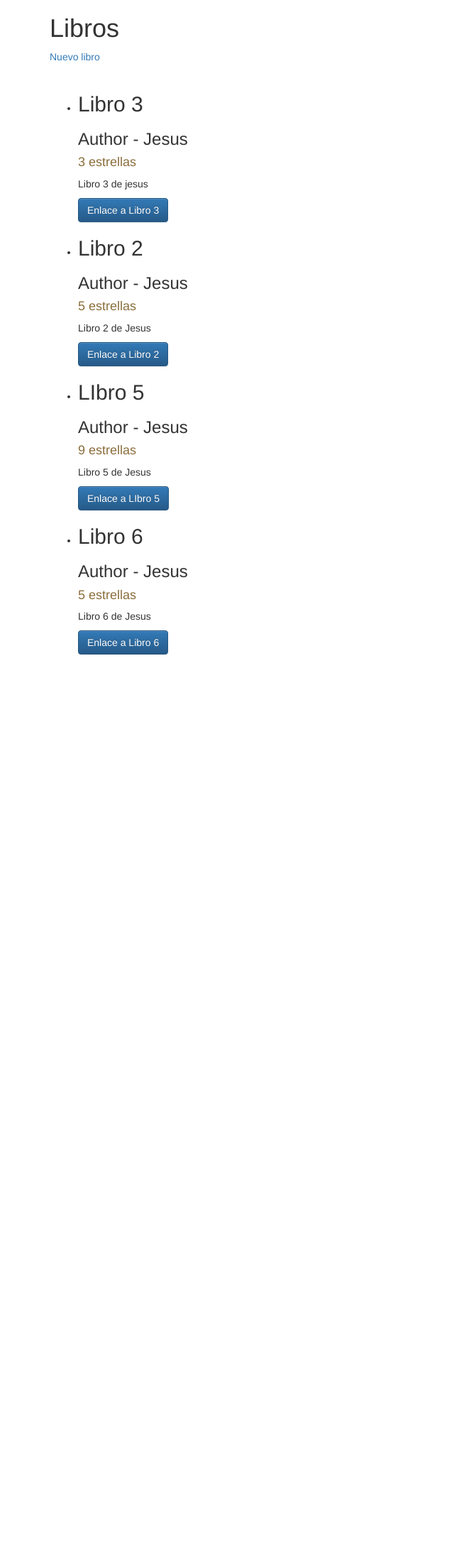
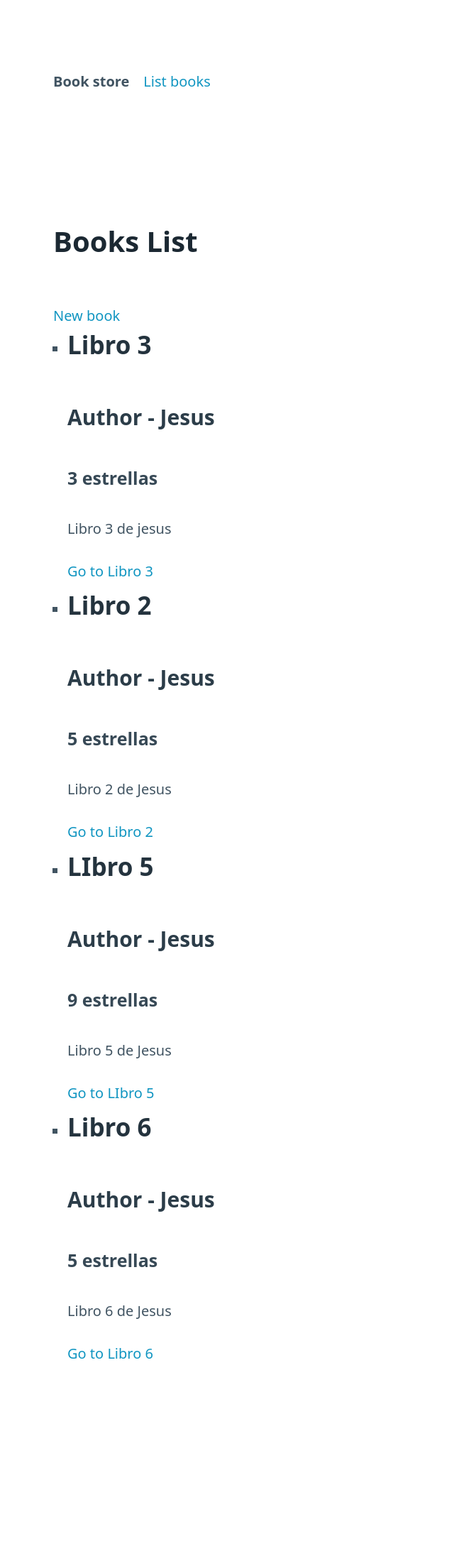
Before and after one commit to sergioguijarroc/Proyectos-DjangoWally, a Django app: page / in a window 1280 px wide. Shown: the whole page at 71% size, without its empty margins (0-640 px from the left). Before the commit the page ends 923 px from the top, so only its background shows below. Run offline with Django 4.2, Linux system fonts and the light colour scheme; data comes from the database, SQL or seed files in the repository; some libraries are stand-ins or nearby versions.

Commit message:
Añadido list view

```diff
--- /dev/null
+++ b/Primer-Trimestre/taller_django_forms/books/templates/books/base.html
@@ -0,0 +1,28 @@
+<!DOCTYPE html>
+<html lang="en">
+<head>
+    <meta charset='utf-8'>
+    <meta http-equiv='X-UA-Compatible' content='IE=edge'>
+    <link rel="stylesheet" href="https://unpkg.com/@picocss/pico@latest/css/pico.classless.min.css" &gt;>
+    <title>{% block title %}{% endblock %}</title>
+    <meta name='viewport' content='width=device-width, initial-scale=1'>
+</head>
+
+<body>
+    <header>
+        <nav>
+            <ul>
+                <li>
+                    <strong>Book store</strong>
+                </li>
+                <li><a href="{% url 'list'%}">List books</a></li>
+            </ul>
+
+        </nav>
+    </header>
+    <main>
+            {% block content%}{% endblock %}
+    </main>
+</body>
+<footer></footer>
+</html>
--- a/Primer-Trimestre/taller_django_forms/books/templates/books/book_list.html
+++ b/Primer-Trimestre/taller_django_forms/books/templates/books/book_list.html
@@ -1,44 +1,21 @@
-<!DOCTYPE html>
-<html>
-
-<head>
-    <meta charset='utf-8'>
-    <meta http-equiv='X-UA-Compatible' content='IE=edge'>
-    <link rel="stylesheet" href="//maxcdn.bootstrapcdn.com/bootstrap/3.2.0/css/bootstrap.min.css">
-    <link rel="stylesheet" href="//maxcdn.bootstrapcdn.com/bootstrap/3.2.0/css/bootstrap-theme.min.css">
-    <link href='//fonts.googleapis.com/css?family=Lobster&subset=latin,latin-ext' rel='stylesheet' type='text/css'>
-    <title>Listado de libros</title>
-    <meta name='viewport' content='width=device-width, initial-scale=1'>
-
-</head>
-
-<body>
-    <div class="content container">
-        <div class="row">
-            <div class="col-md-8">
-                <h1>Libros</h1>
-                <a href="{% url 'form' %}">Nuevo libro</a>
-            </div>
-        </div>
-        <br>
-        <div class="book">
+{% extends 'books/base.html' %}
+{%block title%}Book list{% endblock %}
+{% block content %}
+<h1>Books List</h1>
+<a href="{% url 'form' %}">New book</a>
 <ul>
-                {%for book in books %}
+    {%for book in book_list %}
     <li>
         <h2>{{ book.title }}</h2>
 
         <h3>Author - {{ book.author }}</h3>
         <h4 class="text-warning">{{ book.rating }} estrellas</h4>
         <p>{{book.resume}}</p>
-                    <a class="btn btn-primary" href="{% url 'book' pk=book.pk %}">Enlace a
+        <a class="btn btn-primary" href="{% url 'book' pk=book.pk %}">Go to
             {{book.title}}</a></button>
     </li>
     {% empty %}
-                <li>No hay libros en la bibiloteca</li>
+    <li>The library is empty</li>
     {%endfor%}
-
 </ul>
-        </div>
-</body>
-
-</html>
+{% endblock %}
--- a/Primer-Trimestre/taller_django_forms/books/urls.py
+++ b/Primer-Trimestre/taller_django_forms/books/urls.py
@@ -3,6 +3,7 @@ from .views import List_book,Book_num,Form_book,Edit_book
 
 urlpatterns = [
     path('', List_book.as_view(), name='list'),
+    path('', List_book.as_view(), name='list'),
     path('book/<int:pk>/',Book_num.as_view(),name='book'),
     path('book/new',Form_book.as_view(),name='form'),
     path('book/edit/<int:pk>/',Edit_book.as_view(),name='edit'),
--- a/Primer-Trimestre/taller_django_forms/books/views.py
+++ b/Primer-Trimestre/taller_django_forms/books/views.py
@@ -1,8 +1,14 @@
 from django.shortcuts import render,redirect,get_object_or_404
 from .models import Book
 from django.views import View
+from django.views.generic import ListView,DetailView
 from .forms import BookForm
 
+class List_book(ListView):
+    model = Book
+
+
+'''
 class List_book(View):
     books=Book.objects.all()
     template_name='books/book_list.html'
@@ -11,13 +17,21 @@ class List_book(View):
     def actualizaBook(self):
         self.books=Book.objects.all()
         return self.books
+
 class Book_num(View):
     template_name='books/book_num.html'
     def get(self,request,pk):
         book=get_object_or_404(Book, pk=pk)
-        render(request,self.template_name,{'book':book})
+        return render(request,self.template_name,{'book':book})
     def post(self):
         return self.get
+'''
+class Book_num(DetailView):
+    model=Book
+'''
+    class Edit_book(BaseUpdateView)
+'''
+
 
 
 class Form_book(View):
@@ -42,6 +56,6 @@ class Edit_book(View):
         form=BookForm(request.POST,instance=book)
         if form.is_valid():
             form.save()
-            return redirect('book', pk=book.pk)
+            return redirect('list', pk=book.pk)
         return render(request,self.template_name,{'form': form,'book':book})
 # Create your views here.
```
Also changed, not shown: Primer-Trimestre/taller_django_forms/books/templates/books/book_detail.html (added, +14 -0 lines), Primer-Trimestre/taller_django_forms/books/templates/books/book_edit.html (+10 -32 lines), Primer-Trimestre/taller_django_forms/books/templates/books/book_form.html (+11 -33 lines), Primer-Trimestre/taller_django_forms/books/templates/books/book_num.html (deleted, +0 -32 lines). Lines whose indentation alone changed are shown as unchanged.
